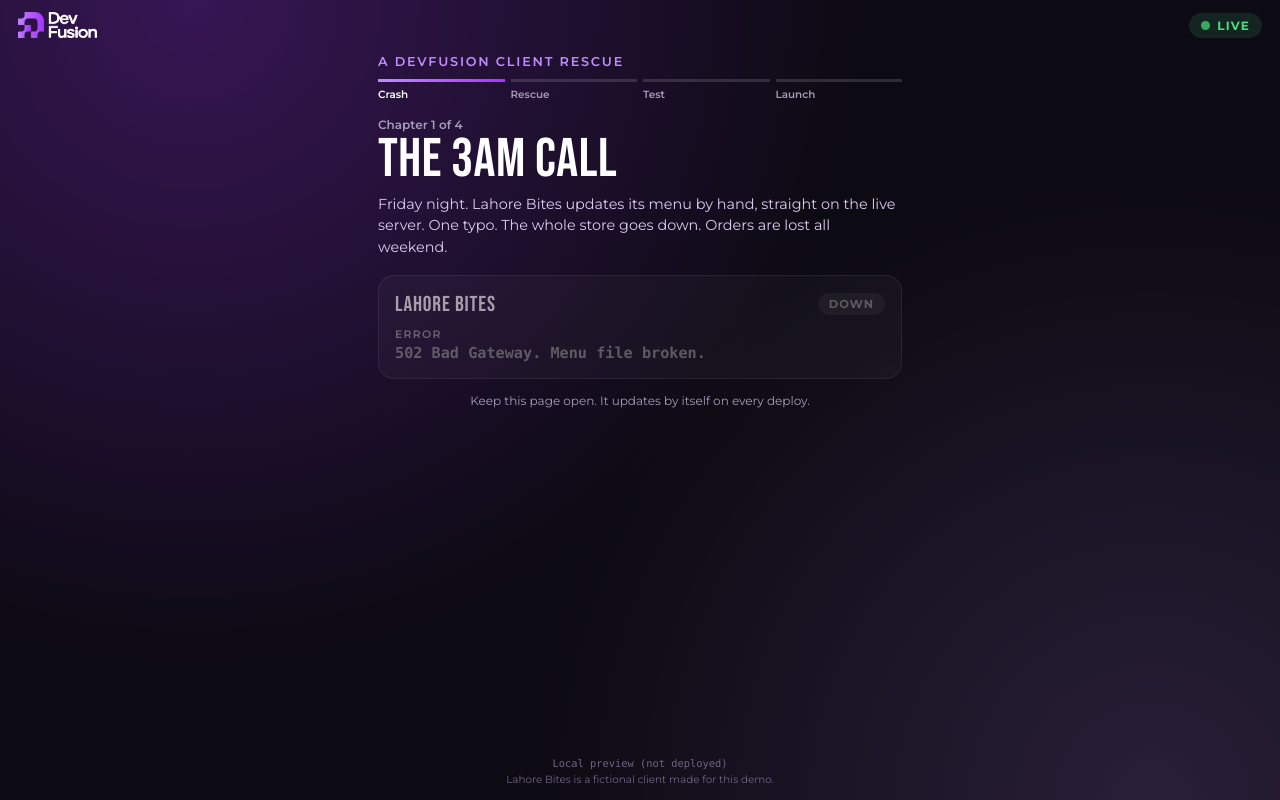
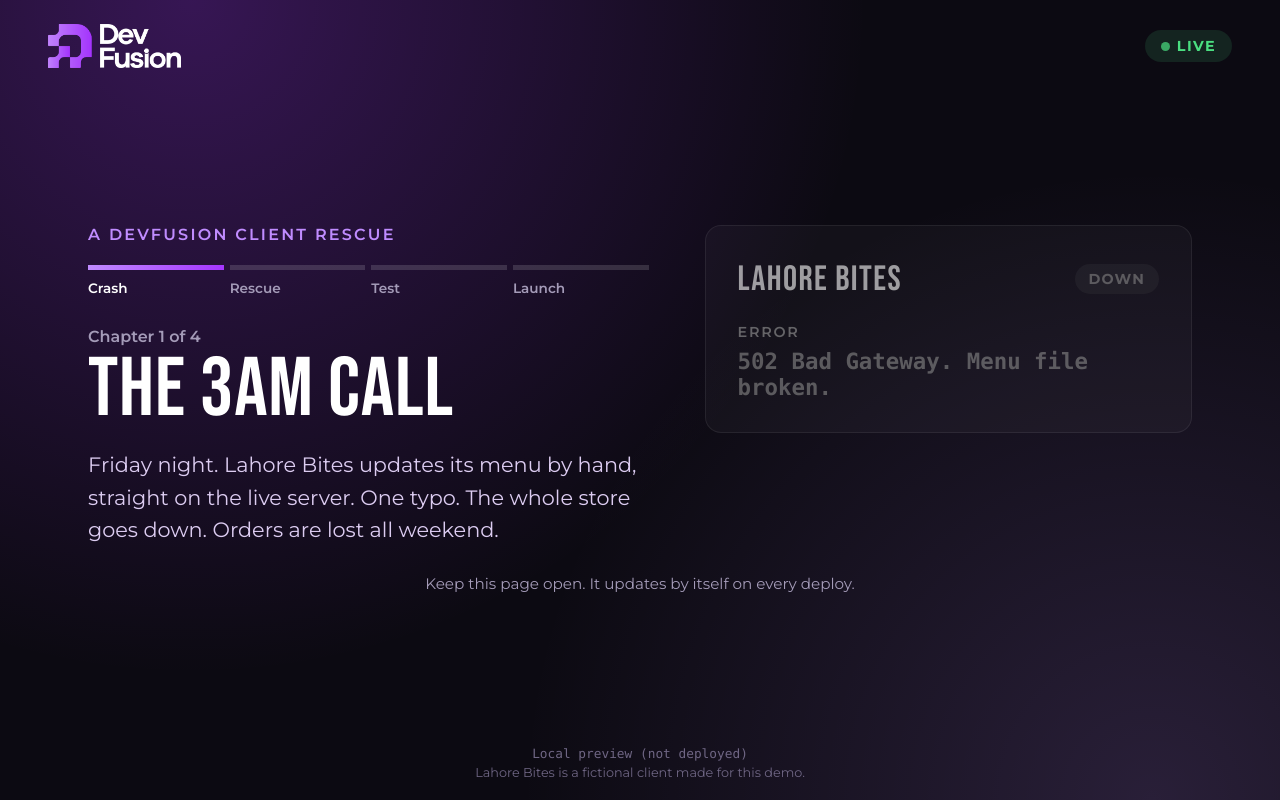
Before and after one commit to sudo-mahnoor/ship-it-live, a plain HTML site: page site/index.html in a window 1280 px wide. Drawn offline with Linux system fonts and the light colour scheme; no server answers.

Commit message:
Add laptop and projector layout
Two columns above 900px: story left, store card right, large type
for the back row. Phone layout unchanged.

Co-Authored-By: Claude Opus 5.5 <noreply@anthropic.com>

```diff
--- a/site/style.css
+++ b/site/style.css
@@ -189,3 +189,41 @@ footer #deploy { font-family: ui-monospace, Menlo, Consolas, monospace; margin-b
   0% { box-shadow: 0 0 0 4px var(--purple); }
   100% { box-shadow: 0 0 0 0 transparent; }
 }
+
+/* Laptop and projector: two columns, big type for the back row */
+@media (min-width: 900px) {
+  header { padding: 24px 48px; }
+  .logo { height: 44px; }
+  .live { font-size: 0.9rem; padding: 7px 16px; }
+
+  main {
+    max-width: 1200px;
+    padding: 12px 48px 32px;
+    display: grid;
+    grid-template-columns: 1.15fr 1fr;
+    column-gap: 56px;
+    align-content: center;
+  }
+
+  .kicker, .tracker, .chapter-no, h1, .story { grid-column: 1; }
+  .store, .cta { grid-column: 2; }
+  .store { grid-row: 1 / span 4; align-self: center; margin-top: 0; padding: 32px; }
+  .cta { grid-row: 5 / span 2; align-self: start; padding: 26px; }
+  .hint { grid-column: 1 / -1; }
+
+  .kicker { font-size: 1rem; }
+  .tracker { margin: 18px 0 28px; }
+  .tracker li { font-size: 0.85rem; padding-top: 10px; border-top-width: 5px; }
+  .chapter-no { font-size: 1rem; }
+  h1 { font-size: clamp(4rem, 6.5vw, 6.5rem); }
+  .story { margin-top: 16px; font-size: 1.3rem; line-height: 1.55; }
+  .store-name { font-size: 2.2rem; }
+  .status { font-size: 0.9rem; padding: 6px 14px; }
+  .store-label { margin-top: 22px; font-size: 0.9rem; }
+  .special { margin-top: 8px; font-size: clamp(2.4rem, 4vw, 3.6rem); }
+  .store.crashed .special { font-size: 1.4rem; }
+  .cta-line { font-size: 2.4rem; }
+  .cta-sub { font-size: 1.1rem; }
+  .hint { margin-top: 28px; font-size: 0.95rem; }
+  footer { font-size: 0.8rem; padding-bottom: 20px; }
+}
```
